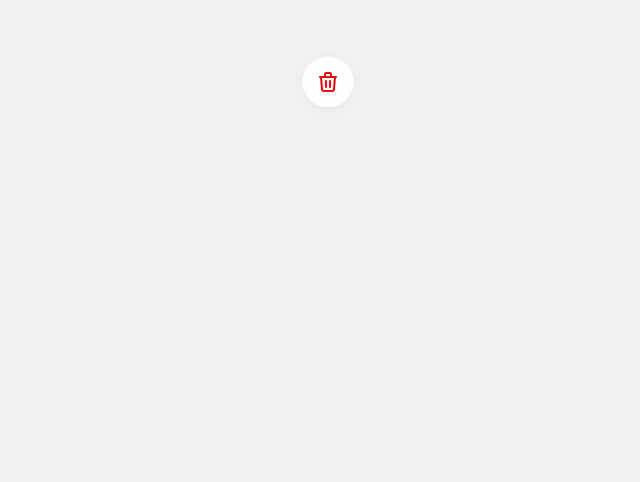
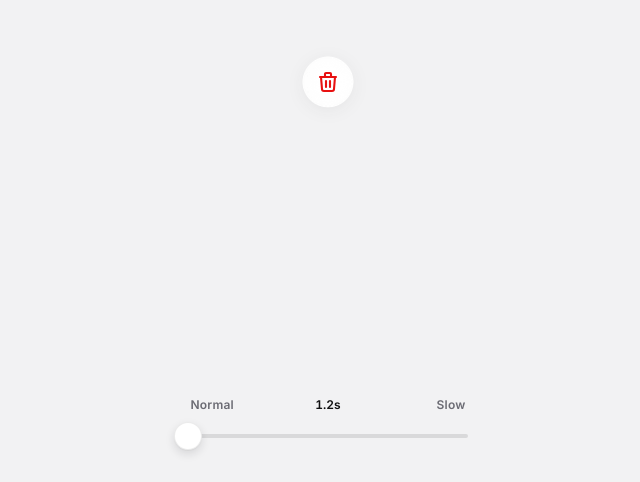
Before and after one commit to kaiser54/gooey-button, a React (Vite) app: page / in a window 1280 px wide. Shown: the part 318-800 px from the top of the page, without its empty margins (312-952 px from the left). Built offline with nearby package versions, Linux system fonts and the light colour scheme.

Commit message:
Add a slider to preview the morph from normal to slow.

```diff
--- a/src/App.css
+++ b/src/App.css
@@ -147,3 +147,92 @@
     filter: drop-shadow(0 3px 8px rgba(28, 28, 36, 0.06));
   }
 }
+
+.speed {
+  position: fixed;
+  left: 50%;
+  bottom: max(1.5rem, env(safe-area-inset-bottom));
+  z-index: 2;
+  display: grid;
+  width: min(17.5rem, calc(100vw - 2.5rem));
+  transform: translateX(-50%);
+  font-family: Inter, ui-sans-serif, sans-serif;
+  user-select: none;
+  touch-action: none;
+}
+
+.speed-meta {
+  display: grid;
+  grid-template-columns: 1fr auto 1fr;
+  align-items: baseline;
+  padding-inline: 0.15rem;
+  font-size: 0.75rem;
+  font-weight: 600;
+  letter-spacing: 0.02em;
+  color: #6b6b73;
+}
+
+.speed-meta > :first-child {
+  justify-self: start;
+}
+
+.speed-value {
+  justify-self: center;
+  color: #111;
+  font-variant-numeric: tabular-nums;
+  letter-spacing: 0;
+}
+
+.speed-meta > :last-child {
+  justify-self: end;
+}
+
+.speed-control {
+  position: relative;
+  display: flex;
+  align-items: center;
+  width: 100%;
+  height: 44px;
+  cursor: pointer;
+  touch-action: none;
+}
+
+.speed-track {
+  position: relative;
+  width: 100%;
+  height: 4px;
+  overflow: visible;
+  border-radius: 999px;
+  background: rgba(0, 0, 0, 0.1);
+}
+
+.speed-indicator {
+  border-radius: inherit;
+  background: #111;
+}
+
+.speed-thumb {
+  width: 28px;
+  height: 28px;
+  border: 1px solid rgba(0, 0, 0, 0.08);
+  border-radius: 50%;
+  background: #fff;
+  box-shadow:
+    0 1px 1px rgba(28, 28, 36, 0.04),
+    0 4px 10px rgba(28, 28, 36, 0.12);
+  transition: transform 100ms ease-out;
+  -webkit-tap-highlight-color: transparent;
+}
+
+.speed[data-dragging] .speed-thumb {
+  transform: scale(1.14);
+}
+
+.speed-thumb:focus {
+  outline: none;
+}
+
+.speed-thumb:has(:focus-visible) {
+  outline: 2px solid #111;
+  outline-offset: 3px;
+}
--- a/src/App.tsx
+++ b/src/App.tsx
@@ -1,3 +1,4 @@
+import { Slider } from "@base-ui/react/slider"
 import {
   motion,
   useMotionValue,
@@ -22,16 +23,13 @@ const TARGET_X = PILL_W + GAP
 const IDLE_X = (CLUSTER_OPEN - SIZE) / 2
 const CANCEL_SCALE_FROM = 0.3
 
-const springOpen: Transition = {
-  type: "spring",
-  duration: 1.2,
-  bounce: 0.35,
-}
+const SPEED = {
+  min: { open: 1.2, close: 1, delay: 0.04 },
+  max: { open: 3.5, close: 2.9, delay: 0.12 },
+} as const
 
-const springClose: Transition = {
-  type: "spring",
-  duration: 1,
-  bounce: 0.3,
+function mix(from: number, to: number, t: number) {
+  return from + (to - from) * t
 }
 
 const reduced: Transition = {
@@ -54,6 +52,7 @@ function TrashIcon() {
 
 function App() {
   const [open, setOpen] = useState(false)
+  const [speedT, setSpeedT] = useState(0)
   const [pressed, setPressed] = useState<"delete" | "confirm" | "cancel" | null>(
     null,
   )
@@ -95,6 +94,19 @@ function App() {
     value < 0.12 ? "none" : `blur(${value}px)`,
   )
 
+  const openDuration = mix(SPEED.min.open, SPEED.max.open, speedT)
+  const closeDuration = mix(SPEED.min.close, SPEED.max.close, speedT)
+  const cancelDelay = mix(SPEED.min.delay, SPEED.max.delay, speedT)
+  const springOpen: Transition = {
+    type: "spring",
+    duration: openDuration,
+    bounce: 0.35,
+  }
+  const springClose: Transition = {
+    type: "spring",
+    duration: closeDuration,
+    bounce: 0.3,
+  }
   const transition = reduceMotion ? reduced : open ? springOpen : springClose
   const layoutTransition: Transition = reduceMotion
     ? reduced
@@ -109,14 +121,14 @@ function App() {
         width: transition,
         x: {
           ...transition,
-          delay: open ? 0.04 : 0,
+          delay: open ? cancelDelay : 0,
         },
         scale:
           pressed === "cancel"
             ? press
             : {
                 ...transition,
-                delay: open ? 0.04 : 0,
+                delay: open ? cancelDelay : 0,
               },
       }
 
@@ -309,6 +321,37 @@ function App() {
           </motion.button>
         </div>
       </div>
+
+      <Slider.Root
+        className="speed"
+        value={speedT}
+        min={0}
+        max={1}
+        step={0.01}
+        onValueChange={setSpeedT}
+      >
+        <div className="speed-meta">
+          <span>Normal</span>
+          <Slider.Label className="sr-only">Animation speed</Slider.Label>
+          <Slider.Value className="speed-value">
+            {(_formatted, values) =>
+              `${mix(SPEED.min.open, SPEED.max.open, values[0]).toFixed(1)}s`
+            }
+          </Slider.Value>
+          <span>Slow</span>
+        </div>
+        <Slider.Control className="speed-control">
+          <Slider.Track className="speed-track">
+            <Slider.Indicator className="speed-indicator" />
+            <Slider.Thumb
+              className="speed-thumb"
+              getAriaValueText={(_formatted, value) =>
+                `${mix(SPEED.min.open, SPEED.max.open, value).toFixed(1)} seconds`
+              }
+            />
+          </Slider.Track>
+        </Slider.Control>
+      </Slider.Root>
     </main>
   )
 }
```
